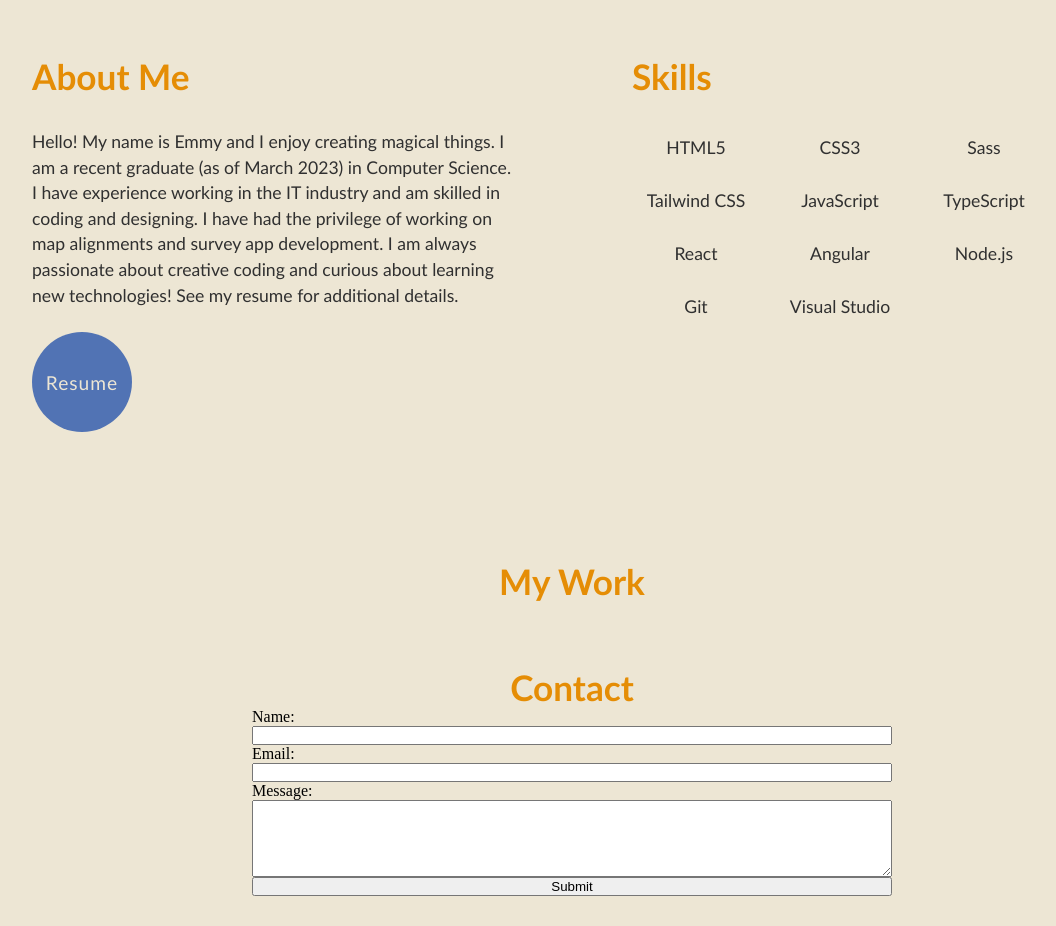
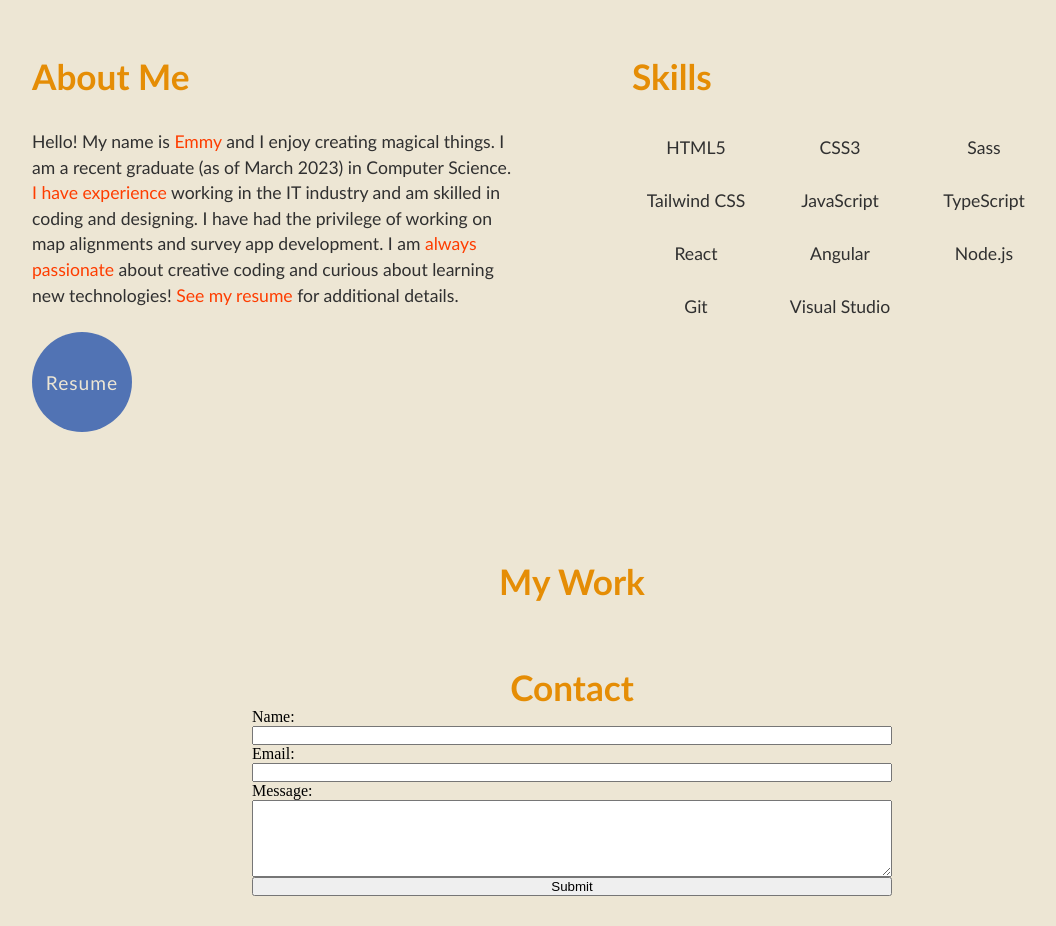
Before and after one commit to eobcre/abstract-app, an Angular app: page / in a window 1280 px wide. Shown: the part 880-1806 px from the top of the page, without its empty margins (68-1124 px from the left). Built offline with nearby package versions, Linux system fonts and the light colour scheme; what src would draw is missing.

Commit message:
span added

```diff
--- a/src/app/section/about/about.component.html
+++ b/src/app/section/about/about.component.html
@@ -2,12 +2,14 @@
   <div class="inner-container">
     <h1>About Me</h1>
     <p>
-      Hello! My name is Emmy and I enjoy creating magical things. I am a recent
-      graduate (as of March 2023) in Computer Science. I have experience working
-      in the IT industry and am skilled in coding and designing. I have had the
-      privilege of working on map alignments and survey app development. I am
-      always passionate about creative coding and curious about learning new
-      technologies! See my resume for additional details.
+      Hello! My name is <span>Emmy</span> and I enjoy creating magical things. I
+      am a recent graduate (as of March 2023) in Computer Science.
+      <span>I have experience</span> working in the IT industry and am skilled
+      in coding and designing. I have had the privilege of working on map
+      alignments and survey app development. I am
+      <span>always passionate</span> about creative coding and curious about
+      learning new technologies! <span>See my resume</span> for additional
+      details.
     </p>
     <app-button></app-button>
   </div>
```
